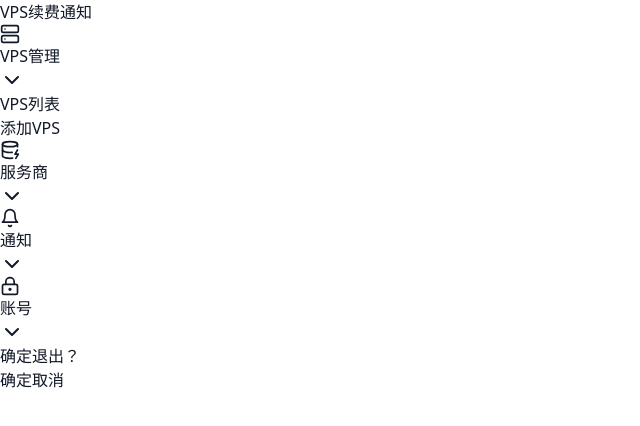
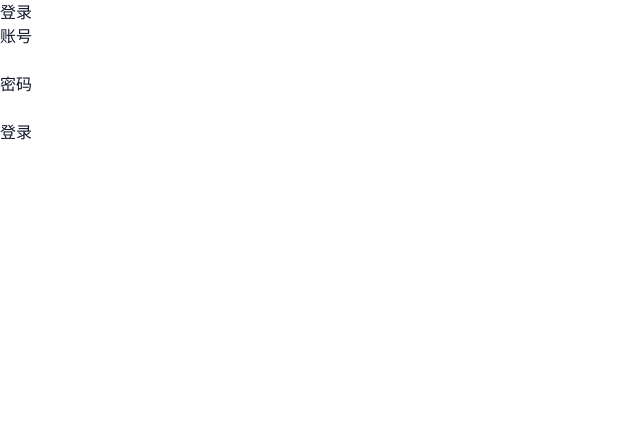
Before and after one commit to axumrs/vps-renew-notification, a Vue app in the folder vps-renew-notification-ui/: page /logout in a window 1280 px wide. Shown: the top 426 px of the page, without its empty margins (0-640 px from the left). Built offline with nearby package versions, Linux system fonts and the light colour scheme.

Commit message:
UI/登录

```diff
--- a/vps-renew-notification-ui/src/App.vue
+++ b/vps-renew-notification-ui/src/App.vue
@@ -1,9 +1,22 @@
 <script setup lang="ts">
 import Layout from "@/components/Layout.vue";
+import Login from "@/components/Login.vue";
+import Mask from "@/components/Mask.vue";
+import { ref } from "vue";
+
+const isLogined = ref(!true);
 </script>
 
 <template>
-  <Layout>
+  <Mask no-transparent v-if="!isLogined">
+    <div
+      class="absolute bg-white p-6 top-1/2 left-1/2 -translate-x-1/2 -translate-y-1/2 min-w-80 rounded shadow"
+    >
+      <Login />
+    </div>
+  </Mask>
+
+  <Layout v-else>
     <RouterView />
   </Layout>
 </template>
--- /dev/null
+++ b/vps-renew-notification-ui/src/components/Login.vue
@@ -0,0 +1,18 @@
+<script setup lang="ts" name="Login">
+import Input from "@/components/Input.vue";
+import Form from "@/components/Form.vue";
+import Button from "@/components/Button.vue";
+</script>
+
+<template>
+  <div class="my-3 text-xl text-purple-600 text-center">登录</div>
+  <Form :no-reset-button="true" :no-submit-button="true">
+    <Input label="账号" required />
+    <Input label="密码" type="password" required />
+    <template #buttons>
+      <div>
+        <Button theme="primary">登录</Button>
+      </div>
+    </template>
+  </Form>
+</template>
--- /dev/null
+++ b/vps-renew-notification-ui/src/components/Mask.vue
@@ -0,0 +1,15 @@
+<script setup lang="ts" name="Mask">
+defineProps<{
+  noTransparent?: boolean;
+}>();
+</script>
+
+<template>
+  <div
+    :class="`fixed inset-0 z-50 ${
+      noTransparent ? 'bg-gray-200' : 'bg-black/70'
+    }`"
+  >
+    <slot></slot>
+  </div>
+</template>
--- a/vps-renew-notification-ui/src/pages/Logout.vue
+++ b/vps-renew-notification-ui/src/pages/Logout.vue
@@ -1,5 +1,6 @@
 <script setup lang="ts" name="LogoutPage">
 import Button from "@/components/Button.vue";
+import Mask from "@/components/Mask.vue";
 
 const cancelHandler = () => {
   window.history.back();
@@ -7,7 +8,7 @@ const cancelHandler = () => {
 </script>
 
 <template>
-  <div class="fixed inset-0 bg-black/70">
+  <Mask>
     <div
       class="absolute top-1/2 left-1/2 -translate-x-1/2 -translate-y-1/2 bg-white p-6 rounded shadow min-w-64"
     >
@@ -17,5 +18,5 @@ const cancelHandler = () => {
         <Button @click="cancelHandler">取消</Button>
       </div>
     </div>
-  </div>
+  </Mask>
 </template>
```
